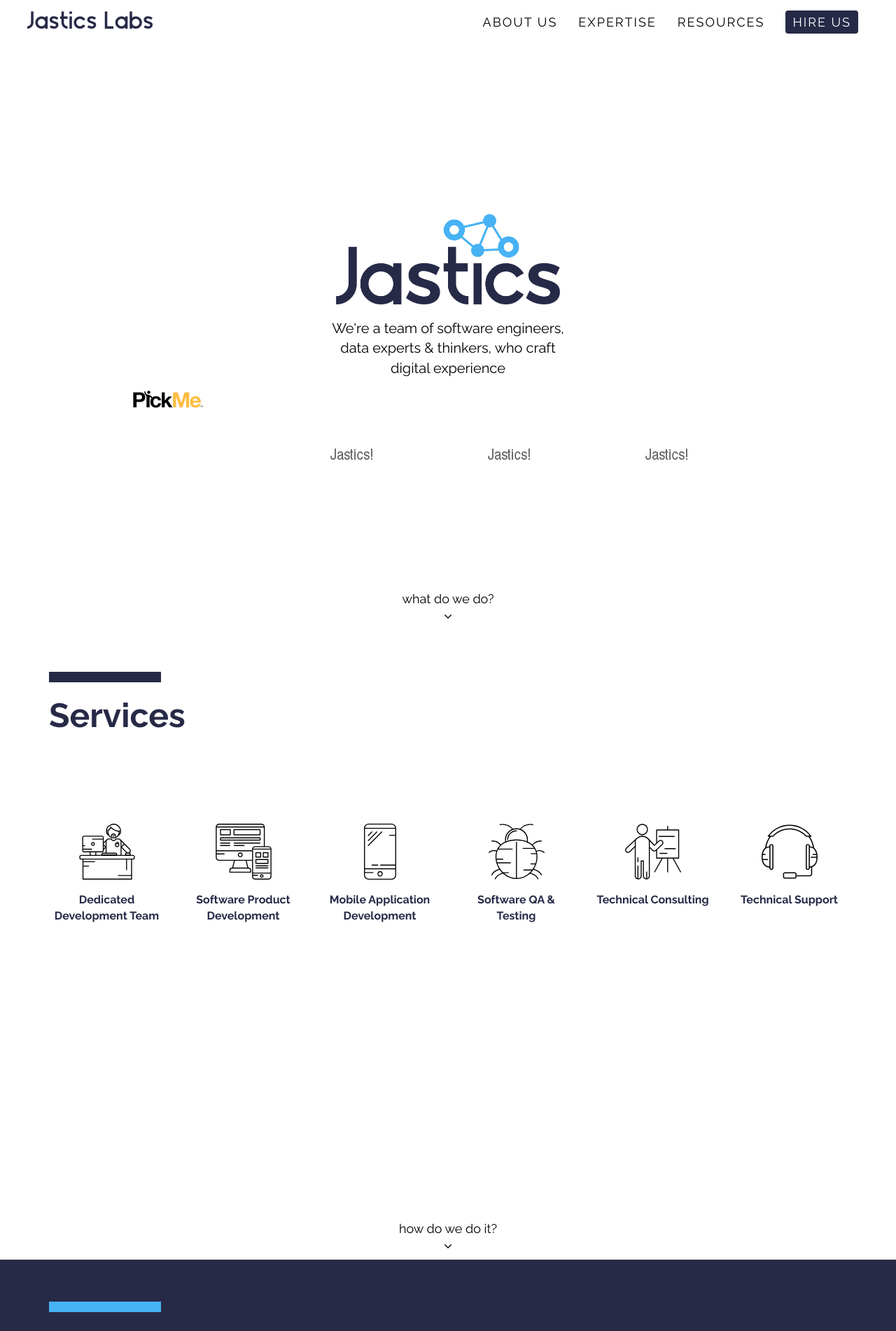
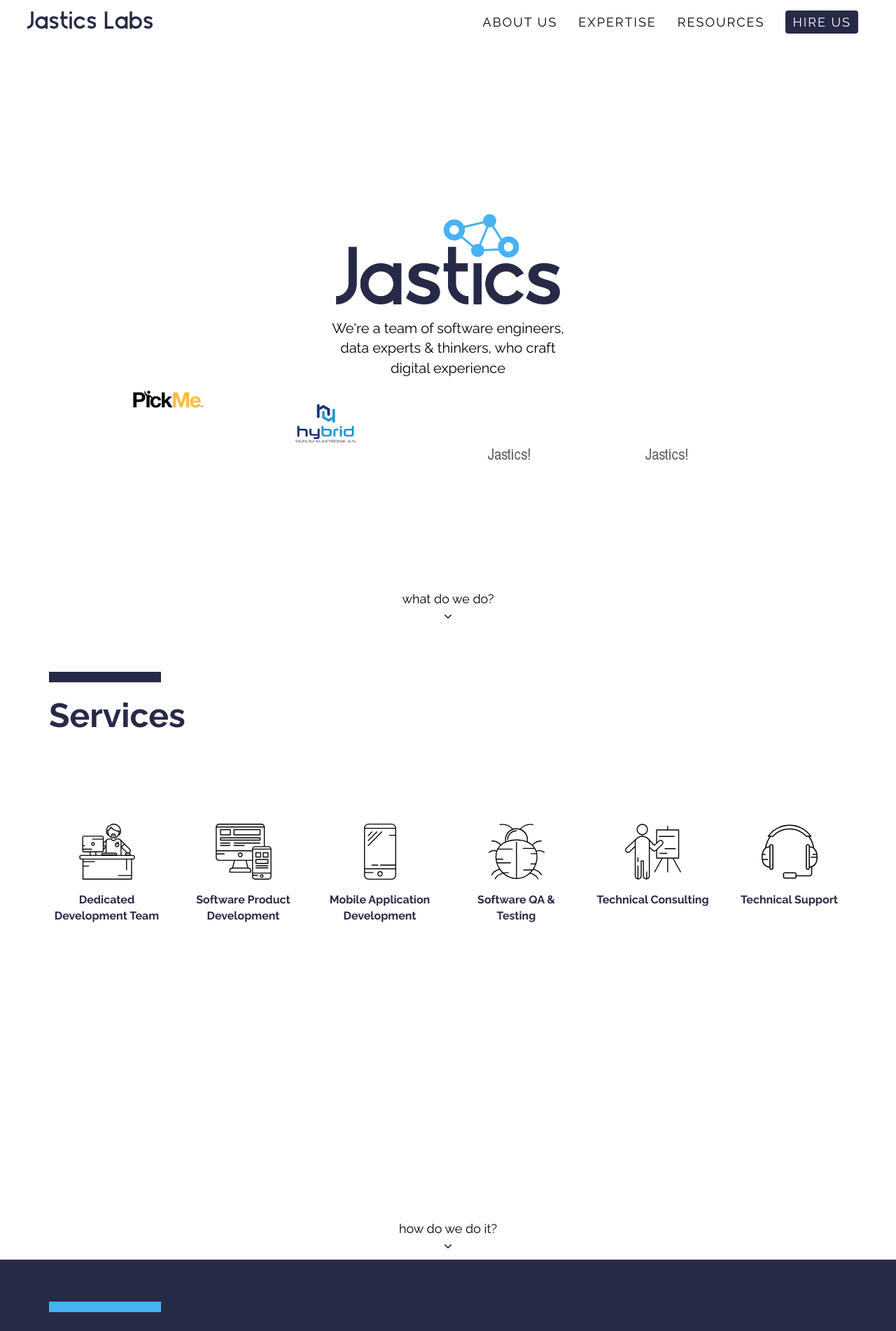
Before and after one commit to ivanursul/jastics, a Jekyll site: the page built from index.md, in a window 1280 px wide. Shown: the top 1902 px of the page at 70% size. Built offline with Jekyll 4.4.1, drawn with Linux system fonts in a browser that asks for light colours.

```diff
--- a/_data/clients.yml
+++ b/_data/clients.yml
@@ -7,8 +7,8 @@
  - src: "clients/pickme.png"
    alt: "PickMe (Sri Lanka)"
 
- - src: "clients/client.png"
-   alt: "Client description"
+ - src: "clients/hybrid.png"
+   alt: "Hybrid yazilim"
 
  - src: "clients/client.png"
    alt: "Client description"
```
